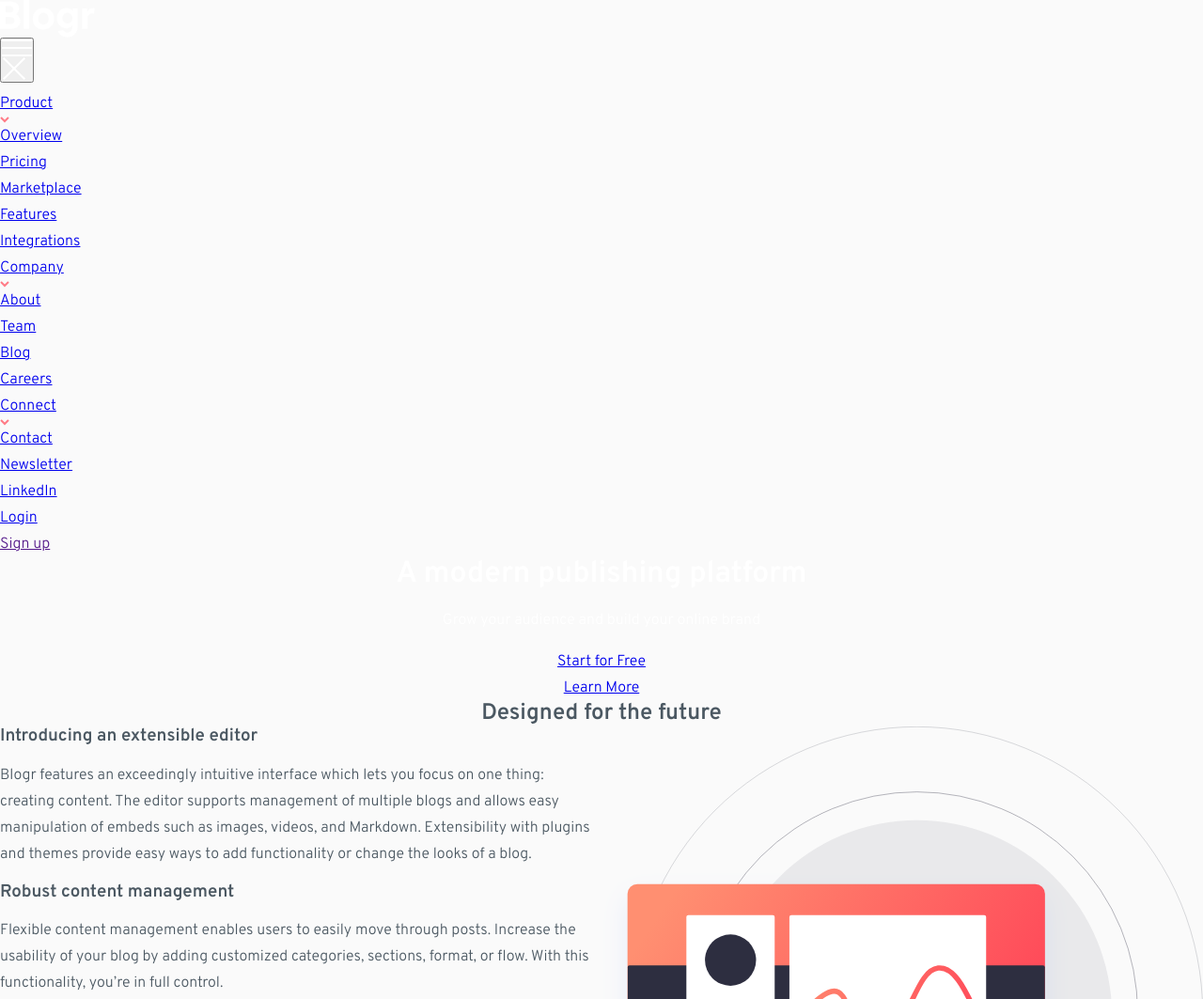
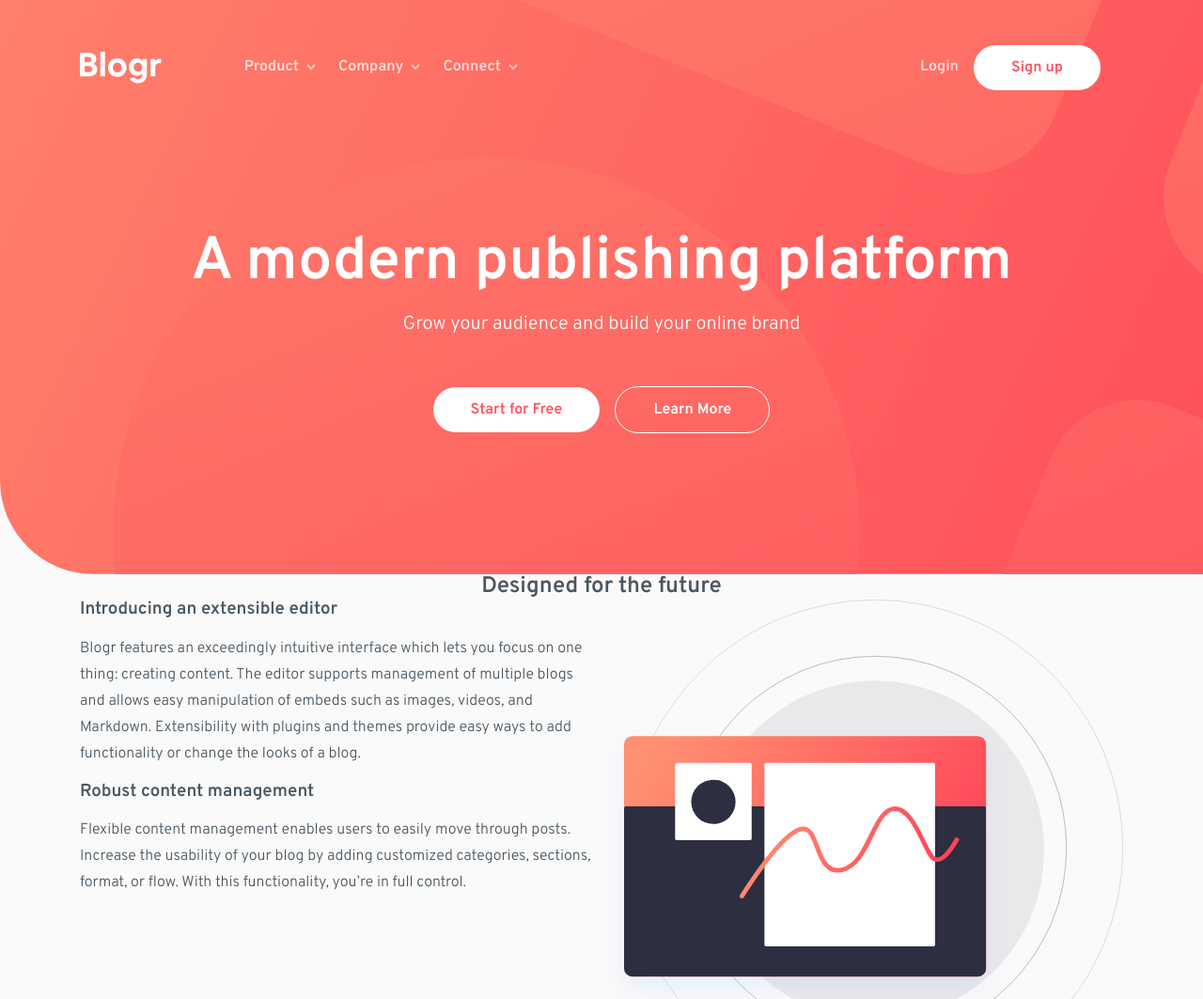
Before and after one commit to karolbanat/blogr-landing-page, a website: page index.html in a window 1280 px wide. Shown: the top 1063 px of the page at 94% size. Drawn offline with Linux system fonts and the light colour scheme.

Commit message:
Header and nav

```diff
--- a/index.html
+++ b/index.html
@@ -36,7 +36,7 @@
                 </a>
                 <button aria-expanded="false"
                         aria-controls="primary-nav"
-                        class="toggle-btn">
+                        class="toggle-btn primary-navigation__toggle-btn">
                     <img src="./dist/images/icon-hamburger.svg"
                          alt=""
                          class="toggle-btn__icon-hamburger">
@@ -54,11 +54,10 @@
                                aria-expanded="false"
                                aria-controls="product-dropdown"
                                class="link primary-navigation__dropdown-toggle">
-                                Product <img src="./dist/images/icon-arrow-dark.svg"
-                                     alt="">
+                                Product
                             </a>
                             <ul id="product-dropdown"
-                                class="primary-navigation__dropdown">
+                                class="primary-navigation__dropdown | flow">
                                 <li><a href="#"
                                        class="primary-navigation__dropdown-link">Overview</a>
                                 </li>
@@ -83,11 +82,10 @@
                                aria-expanded="false"
                                aria-controls="company-dropdown"
                                class="link primary-navigation__dropdown-toggle">
-                                Company <img src="./dist/images/icon-arrow-dark.svg"
-                                     alt="">
+                                Company
                             </a>
                             <ul id="company-dropdown"
-                                class="primary-navigation__dropdown">
+                                class="primary-navigation__dropdown | flow">
                                 <li><a href="#"
                                        class="primary-navigation__dropdown-link">About</a>
                                 </li>
@@ -109,11 +107,10 @@
                                aria-expanded="false"
                                aria-controls="connect-dropdown"
                                class="link primary-navigation__dropdown-toggle">
-                                Connect <img src="./dist/images/icon-arrow-dark.svg"
-                                     alt="">
+                                Connect
                             </a>
                             <ul id="connect-dropdown"
-                                class="primary-navigation__dropdown">
+                                class="primary-navigation__dropdown | flow">
                                 <li><a href="#"
                                        class="primary-navigation__dropdown-link">Contact</a>
                                 </li>
@@ -126,25 +123,27 @@
                             </ul>
                         </li>
                     </ul>
-                    <ul class="button-group">
+                    <ul class="primary-navigation__button-group | flex">
                         <li><a href="#"
-                               class="link">Login</a></li>
-                        <li><a href=""
-                               class="button button--gradient">Sign up</a></li>
+                               class="link primary-navigation__login">Login</a></li>
+                        <li><a href="#"
+                               class="button button--white button--gradient">Sign up</a></li>
                     </ul>
                 </div>
             </nav>
         </div>
 
+        <div class="container">
             <div class="primary-header__body | flow text-neutral-100 text-align-center">
                 <h1 class="primary-header__heading">A modern publishing platform</h1>
-            <p>Grow your audience and build your online brand</p>
-            <ul class="button-group">
+                <p class="primary-header__text">Grow your audience and build your online brand</p>
+                <ul class="flex flex-center">
                     <li><a href="#"
                            class="button button--white">Start for Free</a></li>
                     <li><a href="#"
                            class="button button--transparent">Learn More</a></li>
                 </ul>
+            </div>
         </div>
     </header>
 
@@ -204,7 +203,7 @@
         </section>
 
         <section class="features">
-            <h2 class="visaully-hidden">Features introduction</h2>
+            <h2 class="visually-hidden">Features introduction</h2>
             <div class="container">
                 <div class="even-columns">
                     <div class="image-container">
@@ -317,6 +316,7 @@
         </div>
     </footer>
 
+    <script src="./dist/js/main.min.js"></script>
 </body>
 
 </html>
--- a/src/sass/base/_variables.scss
+++ b/src/sass/base/_variables.scss
@@ -79,9 +79,11 @@ $spacings: (
 		400: 1.5em,
 		500: 2em,
 		600: 2.5em,
+		700: 3em,
 	),
 	rem: (
 		400: 2.4rem,
+		700: 6.4rem,
 		900: 10rem,
 	),
 );
--- /dev/null
+++ b/src/sass/components/_button.scss
@@ -0,0 +1,54 @@
+@use '../base/mixins';
+@use '../base/functions';
+
+.button {
+	display: inline-flex;
+	/* spacing */
+	padding-block: var(--spacing-em-300);
+	padding-inline: var(--spacing-em-600);
+	/* typography */
+	font-size: var(--fz-400);
+	font-weight: var(--fw-700);
+	line-height: 1;
+	text-decoration: none;
+	color: var(--clr-text);
+	/* style */
+	background: var(--bg-button);
+	border: none;
+	border-radius: var(--borr-900);
+	/* other */
+	cursor: pointer;
+	transition: background-color 0.35s ease, color 0.35s ease;
+
+	&--white {
+		--clr-text: var(--clr-primary-400);
+		--bg-button: var(--clr-neutral-100);
+
+		&:hover {
+			--clr-text: var(--clr-neutral-100);
+			--bg-button: var(--clr-primary-300);
+		}
+	}
+
+	&--transparent {
+		--clr-text: var(--clr-neutral-100);
+		--bg-button: transparent;
+
+		border: 1px solid var(--clr-neutral-100);
+
+		&:hover {
+			color: var(--clr-primary-400);
+			background-color: var(--clr-neutral-100);
+		}
+	}
+
+	&--gradient {
+		@include mixins.max-mq(medium) {
+			$bg-gradient-left: functions.get-color(gradient, 300);
+			$bg-gradient-right: functions.get-color(gradient, 400);
+			--clr-text: var(--clr-neutral-100);
+
+			background-image: linear-gradient(90deg, $bg-gradient-left 0%, $bg-gradient-right 100%);
+		}
+	}
+}
--- /dev/null
+++ b/src/sass/components/_link.scss
@@ -0,0 +1,12 @@
+.link {
+	color: var(--clr-neutral-100);
+	opacity: 0.75;
+	text-decoration: none;
+	cursor: pointer;
+
+	&:hover,
+	&:focus-visible {
+		text-decoration: underline;
+		opacity: 1;
+	}
+}
--- /dev/null
+++ b/src/sass/components/_primary-header.scss
@@ -0,0 +1,47 @@
+@use '../base/functions';
+@use '../base/mixins';
+
+.primary-header {
+	position: relative;
+
+	&__body {
+		--flow-spacer: var(--spacing-em-700);
+		--padding-top: var(--spacing-rem-900);
+		--padding-bottom: calc(var(--padding-top) * 1.5);
+
+		padding-block: var(--padding-top) var(--padding-bottom);
+	}
+
+	&__heading {
+		font-size: var(--fz-900);
+	}
+
+	&__text {
+		font-size: var(--fz-header-text);
+		margin-top: var(--spacing-em-200);
+	}
+
+	&::before {
+		$bg-gradient-left: functions.get-color(gradient, 300);
+		$bg-gradient-right: functions.get-color(gradient, 400);
+
+		content: '';
+		position: absolute;
+		top: 0;
+		left: 0;
+		width: 100%;
+		height: 100%;
+		background-image: url('../../../dist/images/bg-pattern-intro-desktop.svg'),
+			linear-gradient(115deg, $bg-gradient-left 0%, $bg-gradient-right 75%);
+		background-repeat: no-repeat, no-repeat;
+		background-position: 40% 35%;
+		background-size: 300%;
+		border-bottom-left-radius: var(--borr-800);
+		z-index: -100;
+
+		@include mixins.mq(medium) {
+			background-position: center left 25%;
+			background-size: 250%;
+		}
+	}
+}
--- /dev/null
+++ b/src/sass/components/_primary-navigation.scss
@@ -0,0 +1,166 @@
+@use '../base/mixins';
+@use '../base/functions';
+
+.primary-navigation {
+	position: relative;
+	display: flex;
+	align-items: center;
+	gap: var(--spacing-rem-700);
+	padding-block: var(--spacing-rem-400);
+	line-height: 1.1;
+	z-index: 100;
+
+	@include mixins.max-mq(medium) {
+		justify-content: space-between;
+	}
+
+	/* links and buttons */
+	&__nav {
+		width: 100%;
+		padding: var(--spacing-rem-400);
+		z-index: 100;
+
+		/* mobile */
+		@include mixins.max-mq(medium) {
+			position: absolute;
+			bottom: 0;
+			transform: translateY(100%);
+			display: none;
+			background-color: var(--clr-neutral-100);
+			border-radius: var(--borr-200);
+			box-shadow: 0 2rem 4rem hsl(0 0% 0% / 0.24);
+
+			&[data-expanded] {
+				display: block;
+			}
+		}
+
+		/* desktop/tablet */
+		@include mixins.mq(medium) {
+			display: flex;
+			justify-content: space-between;
+			align-items: center;
+		}
+	}
+
+	/* links with arrows */
+	&__nav-links {
+		display: flex;
+		gap: var(--spacing-rem-400);
+
+		/* mobile */
+		@include mixins.max-mq(medium) {
+			flex-direction: column;
+			margin-bottom: var(--spacing-rem-400);
+		}
+	}
+
+	/* for positioning dropdown absolutely */
+	&__nav-item {
+		position: relative;
+	}
+
+	/* dropdown list */
+	&__dropdown {
+		--min-width: 16.8rem;
+		$bg-color: functions.get-color(primary, 700);
+
+		display: none; // hidden
+		padding: var(--spacing-rem-400);
+		margin-top: var(--spacing-rem-400);
+		min-width: var(--min-width);
+		background-color: fade-out($bg-color, 0.92);
+		border-radius: var(--borr-200);
+
+		@include mixins.mq(medium) {
+			position: absolute;
+			bottom: calc(var(--spacing-em-200) * -1);
+			transform: translateY(100%);
+			margin-top: 0;
+			background-color: var(--clr-neutral-100);
+			box-shadow: 0 2rem 4rem hsl(0 0% 0% / 0.24);
+		}
+	}
+
+	/* show dropdown when dropdown toggle active */
+	&__dropdown-toggle[data-expanded] + &__dropdown {
+		display: block;
+	}
+
+	/* link and arrow */
+	&__dropdown-toggle {
+		display: inline-flex;
+		align-items: center;
+		gap: var(--spacing-em-200);
+
+		&::after {
+			--content: url('../images/icon-arrow-dark.svg');
+			content: var(--content);
+			display: block;
+			transition: transform 0.35s ease;
+
+			/* change arrow style */
+			@include mixins.mq(medium) {
+				--content: url('../images/icon-arrow-light.svg');
+			}
+		}
+
+		&[data-expanded] {
+			opacity: 1;
+
+			&::after {
+				transform: rotate(180deg);
+			}
+		}
+	}
+
+	/* common styles for login 'button' and dropdown toggle */
+	&__login,
+	&__dropdown-toggle {
+		font-size: var(--fz-500);
+		font-weight: var(--fw-600);
+
+		/* moblie */
+		@include mixins.max-mq(medium) {
+			color: var(--clr-primary-700);
+			opacity: 1;
+		}
+
+		@include mixins.mq(medium) {
+			font-weight: var(--fw-700);
+		}
+	}
+
+	/* dropdown link */
+	&__dropdown-link {
+		font-size: var(--fz-dropdown-link);
+		text-decoration: none;
+		color: var(--clr-primary-700);
+
+		@include mixins.max-mq(medium) {
+			font-weight: var(--fw-600);
+			opacity: 0.75;
+		}
+
+		@include mixins.mq(medium) {
+			&:hover,
+			&:focus {
+				font-weight: var(--fw-700);
+			}
+		}
+	}
+
+	&__button-group {
+		@include mixins.max-mq(medium) {
+			flex-direction: column;
+			padding-top: var(--spacing-rem-400);
+			border-top: 1px solid #e8e4e4;
+		}
+	}
+
+	&__toggle-btn {
+		@include mixins.mq(medium) {
+			display: none;
+		}
+	}
+}
--- /dev/null
+++ b/src/sass/components/_toggle-btn.scss
@@ -0,0 +1,26 @@
+.toggle-btn {
+	--width: 4.8rem;
+	display: inline-grid;
+	place-content: center;
+	width: var(--width);
+	aspect-ratio: 1;
+	background: none;
+	border: none;
+	cursor: pointer;
+
+	&__icon-hamburger {
+		display: block;
+	}
+
+	&__icon-close {
+		display: none;
+	}
+
+	&[data-expanded] &__icon-hamburger {
+		display: none;
+	}
+
+	&[data-expanded] &__icon-close {
+		display: block;
+	}
+}
--- /dev/null
+++ b/src/sass/layout/_container.scss
@@ -0,0 +1,7 @@
+.container {
+	--max-width: 111rem;
+	--padding-inline: clamp(var(--spacing-rem-400), 4vw, var(--spacing-rem-900));
+
+	width: min(var(--max-width), 100% - 2 * var(--padding-inline));
+	margin-inline: auto;
+}
--- /dev/null
+++ b/src/sass/layout/_flex.scss
@@ -0,0 +1,11 @@
+.flex {
+	display: flex;
+	align-items: center;
+	gap: var(--flex-spacer, 1em);
+}
+
+.flex-center {
+	display: flex;
+	justify-content: center;
+	align-items: center;
+}
```
Also changed, not shown: src/js/main.js (+67 -0 lines), src/sass/main.scss (+9 -0 lines), dist/css/main.min.css, dist/js/main.min.js. Lines whose indentation alone changed are shown as unchanged.
